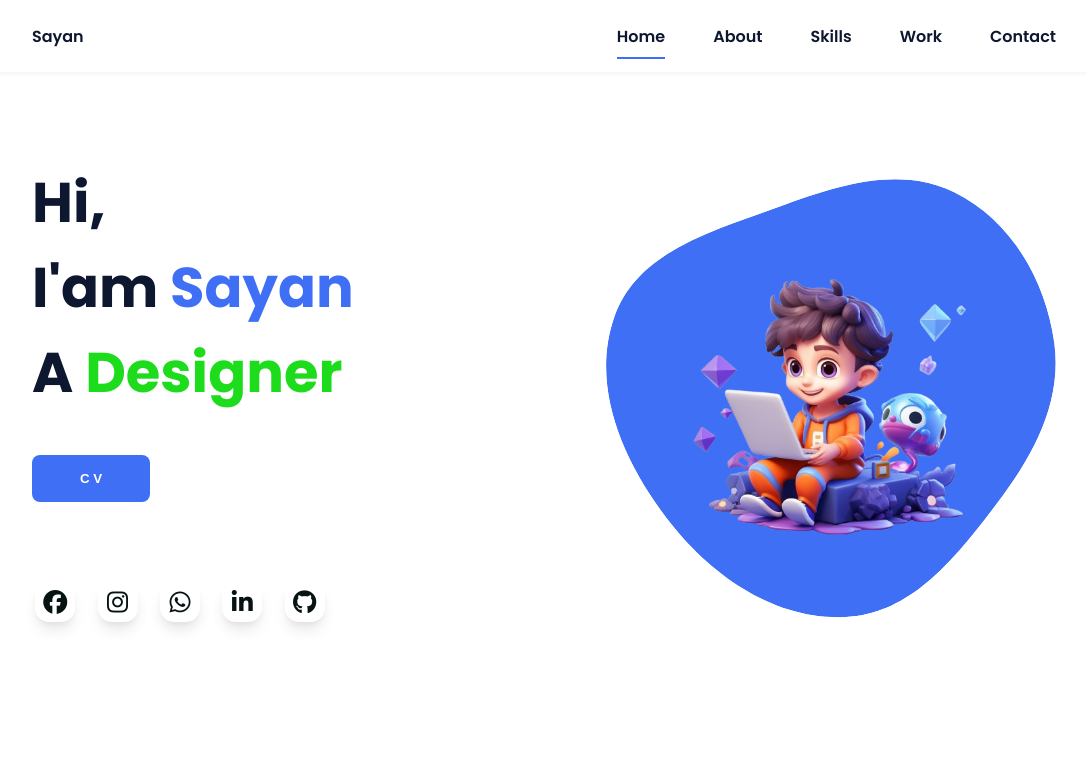
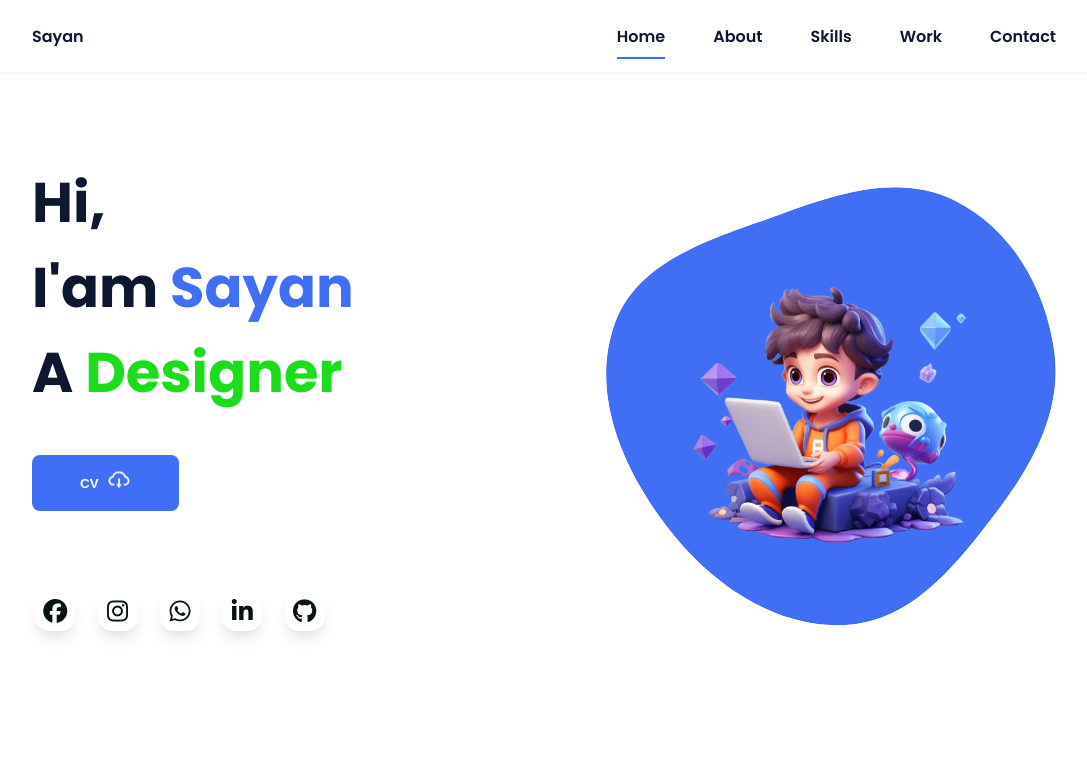
Before and after one commit to sayan2nd/checking, a plain HTML site: page index.html in a window 1280 px wide. Shown: the top 771 px of the page, without its empty margins (96-1183 px from the left). Drawn offline with nearby package versions, Linux system fonts and the light colour scheme.

Commit message:
complete cv button

```diff
--- a/index.html
+++ b/index.html
@@ -42,7 +42,15 @@
                 <div class="home__data">
                     <h1 class="home__title">Hi,<br>I'am <span class="home__title-color">Sayan</span><br> A <span class="home__role">Developer</span></h1>
 
-                    <button id="download-btn" class="button">C V</button>
+                    <!-- Existing CV Button in Home Section -->
+<button id="download-btn" class="button">
+    <span>CV</span>
+    <svg xmlns="http://www.w3.org/2000/svg" viewBox="0 0 1024 1024" fill="currentColor" class="ai-icon">
+      <path d="M624 706.3h-74.1V464c0-4.4-3.6-8-8-8h-60c-4.4 0-8 3.6-8 8v242.3H400c-6.7 0-10.4 7.7-6.3 12.9l112 141.7a8 8 0 0 0 12.6 0l112-141.7c4.1-5.2.4-12.9-6.3-12.9z" />
+      <path d="M811.4 366.7C765.6 245.9 648.9 160 512.2 160S258.8 245.8 213 366.6C127.3 389.1 64 467.2 64 560c0 110.5 89.5 200 199.9 200H304c4.4 0 8-3.6 8-8v-60c0-4.4-3.6-8-8-8h-40.1c-33.7 0-65.4-13.4-89-37.7-23.5-24.2-36-56.8-34.9-90.6.9-26.4 9.9-51.2 26.2-72.1 16.7-21.3 40.1-36.8 66.1-43.7l37.9-9.9 13.9-36.6c8.6-22.8 20.6-44.1 35.7-63.4a245.6 245.6 0 0 1 52.4-49.9c41.1-28.9 89.5-44.2 140-44.2s98.9 15.3 140 44.2c19.9 14 37.5 30.8 52.4 49.9 15.1 19.3 27.1 40.7 35.7 63.4l13.8 36.5 37.8 10C846.1 454.5 884 503.8 884 560c0 33.1-12.9 64.3-36.3 87.7a123.07 123.07 0 0 1-87.6 36.3H720c-4.4 0-8 3.6-8 8v60c0 4.4 3.6 8 8 8h40.1C870.5 760 960 670.5 960 560c0-92.7-63.1-170.7-148.6-193.3z" />
+    </svg>
+  </button>
+
 
     <!-- Placeholder for the Tick Animation -->
     <div id="tick-animation" style="display: none; width: 100px; height: 100px;"></div>
--- a/styles.css
+++ b/styles.css
@@ -531,7 +531,7 @@ img {
 }
 
 .button {
-  display: inline-block;
+  display: flex;
   background-color: var(--first-color);
   color: #fff;
   padding: 1rem 3rem;
@@ -540,6 +540,8 @@ img {
   transition: 0.3s ease-in-out; /* Smooth transition for hover effects */
   text-align: center;
   border:none;
+  gap: 0.5rem;
+  align-items: center;
 }
 
 .button:hover {
@@ -1151,3 +1153,20 @@ img {
     align-self: center; /* Center the animation horizontally */
   }
 }
+
+#download-btn svg {
+  width: 1.5rem;
+  height: 1.5rem;
+  fill: #fff; /* Match text color */
+  animation: bounce 1s infinite; /* Apply bounce animation */
+  transition: transform 0.3s ease;
+}
+
+@keyframes bounce {
+  0%, 100% {
+    transform: translateY(0);
+  }
+  50% {
+    transform: translateY(-5px);
+  }
+}
```
